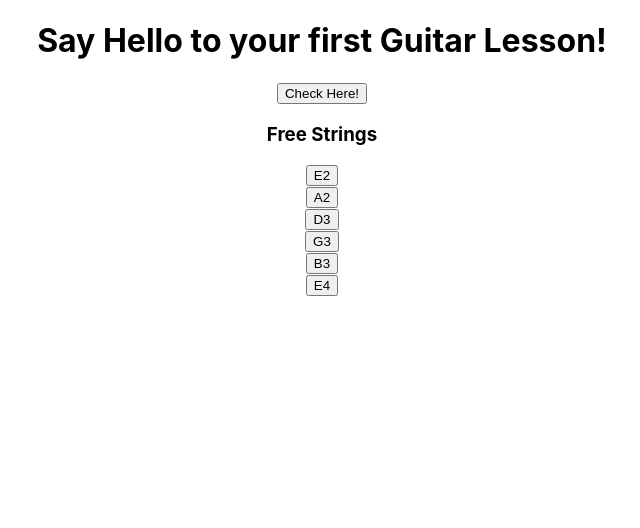
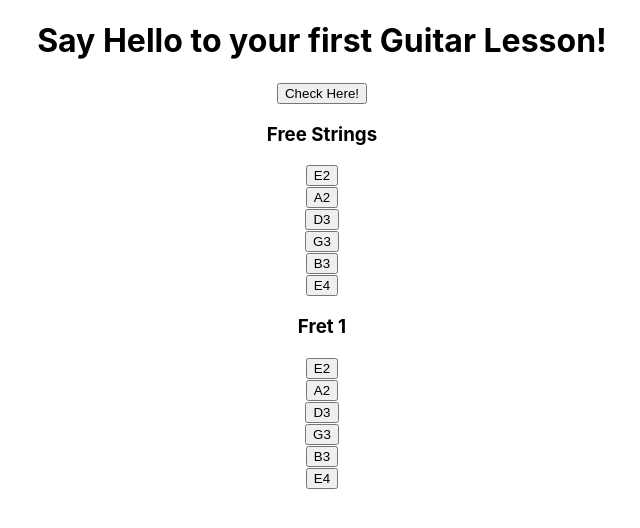
Before and after one commit to VanyaMark/202402-guitar, a React (Create React App) app: page / in a window 1280 px wide. Shown: the top 528 px of the page, without its empty margins (318-958 px from the left). Built offline with nearby package versions, Linux system fonts and the light colour scheme.

Commit message:
create prop title and prop notes array

```diff
--- a/src/App.js
+++ b/src/App.js
@@ -8,7 +8,8 @@ function App() {
     <div className="App">
       <h1>Say Hello to your first Guitar Lesson!</h1>
       <Button />
-      <FretContainer title="Free Strings"/>
+      <FretContainer title="Free Strings" notes="E2 A2 D3 G3 B3 E4"/>
+      <FretContainer title="Fret 1" notes="E2 A2 D3 G3 B3 E4"/>
     </div>
   );
 }
--- a/src/components/FretContainer.jsx
+++ b/src/components/FretContainer.jsx
@@ -2,16 +2,18 @@ import React from 'react'
 import * as Tone from "tone";
 import GuitarTone from './GuitarTone';
 
-const FretContainer = ({title}) => {
+const FretContainer = ({title, notes}) => {
+    const notesArray = typeof notes === 'string' ? notes.split(' ') : [];
+
   return (
     <div>
         <h3>{title}</h3>
-        <GuitarTone note="E2"/>
-        <GuitarTone note="A2" />
-        <GuitarTone note="D3" />
-        <GuitarTone note="G3" />
-        <GuitarTone note="B3" />
-        <GuitarTone note="E4" />
+        <GuitarTone note={notesArray[0]}/>
+        <GuitarTone note={notesArray[1]} />
+        <GuitarTone note={notesArray[2]} />
+        <GuitarTone note={notesArray[3]} />
+        <GuitarTone note={notesArray[4]} />
+        <GuitarTone note={notesArray[5]} />
     </div>
   )
 }
```
